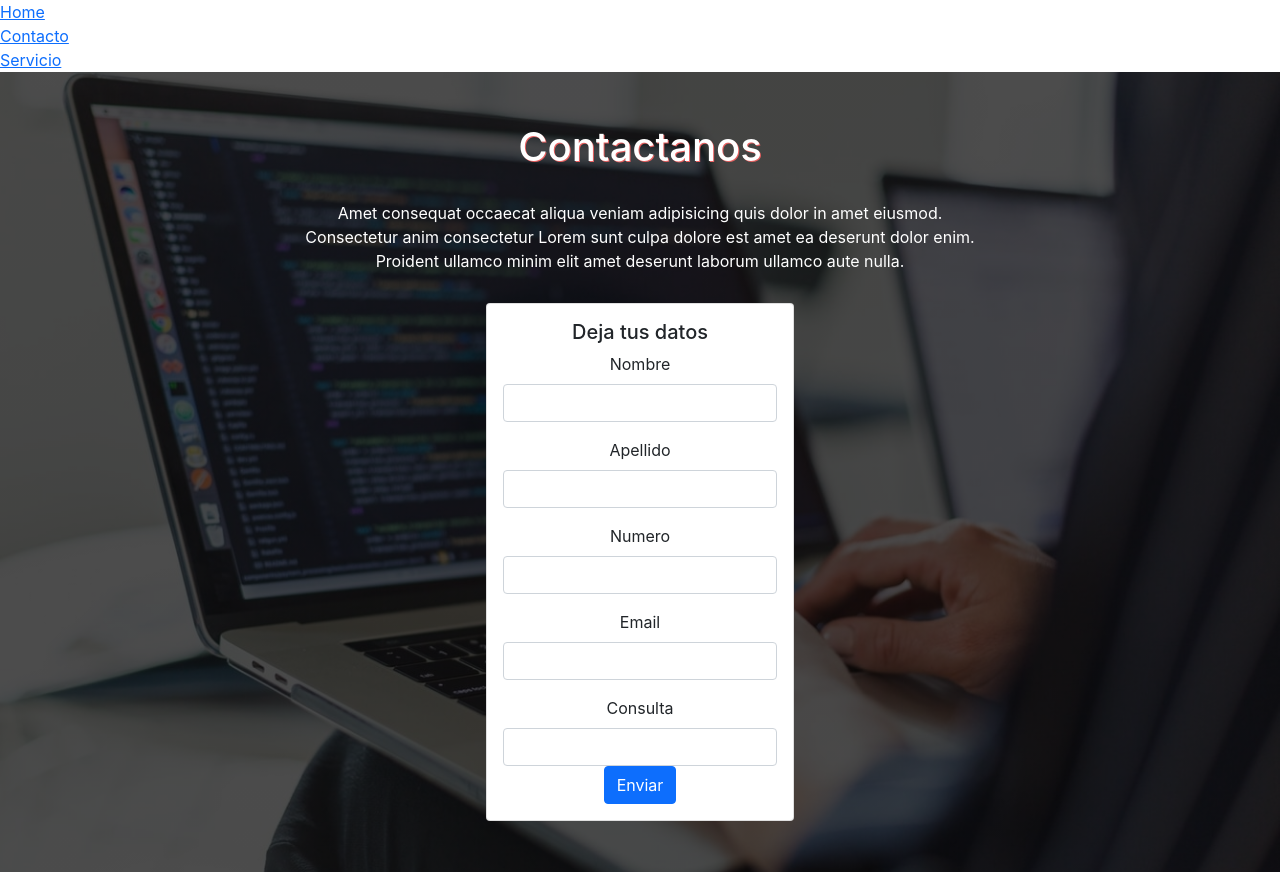
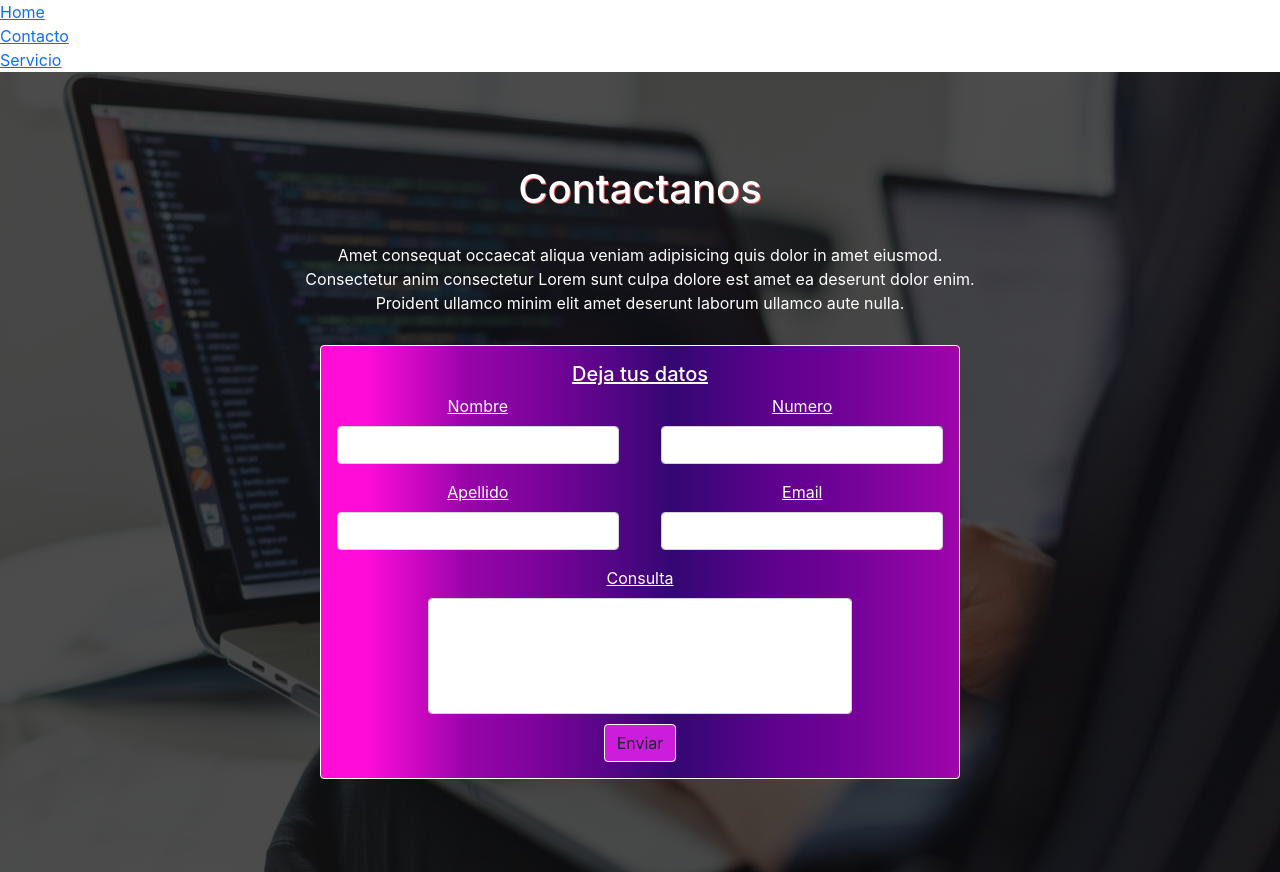
Before and after one commit to Nadim18-lab/Cositas, a React (Create React App) app: page /contact in a window 1280 px wide. Built offline with nearby package versions, Linux system fonts and the light colour scheme.

Commit message:
arreglo de clases en scss contact

```diff
--- a/src/Components/Contact-Component/Contact.js
+++ b/src/Components/Contact-Component/Contact.js
@@ -1,13 +1,12 @@
 import React, { Component } from "react";
 import { PropTypes } from "prop-types";
 import ContactSCSS from "./Contact.module.scss";
-
 
 class Contact extends Component {
   render() {
     return (
       <div>
-        <div className={[ContactSCSS.header].join(" ")}>
+        <div className={ContactSCSS.header}>
           <h1>Contactanos</h1>
           <p>
             Amet consequat occaecat aliqua veniam adipisicing quis dolor in amet
@@ -17,71 +16,91 @@ class Contact extends Component {
             <br /> Proident ullamco minim elit amet deserunt laborum ullamco
             aute nulla.
           </p>
-          <div className="card">
+          <div className={`${ContactSCSS.myCard} card`}>
             <div className="card-body">
-              <h5 className="card-title label">Deja tus datos</h5>
+              <h5 className={`${ContactSCSS.label} card-title`}>
+                Deja tus datos
+              </h5>
               <form>
-                <div className="float-left">
+                <div className={ContactSCSS.floatLeft}>
                   <div className="mb-3">
-                    <label for="exampleInputEmail1  " className="label form-label">
+                    <label
+                      for="exampleInputEmail1  "
+                      className={`${ContactSCSS.label} form-label`}
+                    >
                       Nombre
                     </label>
                     <input
                       type="text"
-                      className="input-style form-control"
+                      className={`${ContactSCSS.inputStyle} form-control`}
                       id="exampleInputEmail1"
                       aria-describedby="emailHelp"
                     ></input>
                   </div>
                   <div className="mb-3">
-                    <label for="exampleInputEmail1  " className="label form-label">
+                    <label
+                      for="exampleInputEmail1  "
+                      className={`${ContactSCSS.label} form-label`}
+                    >
                       Apellido
                     </label>
                     <input
                       type="text"
-                      className="input-style form-control"
+                      className={`${ContactSCSS.inputStyle} form-control`}
                       id="exampleInputEmail1"
                       aria-describedby="emailHelp"
                     ></input>
                   </div>
                 </div>
-                <div className="float-right">
+                <div className={ContactSCSS.floatRight}>
                   <div className="mb-3">
-                    <label for="exampleInputEmail1  " className="label form-label">
+                    <label
+                      for="exampleInputEmail1  "
+                      className={`${ContactSCSS.label} form-label`}
+                    >
                       Numero
                     </label>
                     <input
                       type="text"
-                      className="input-style form-control"
+                      className={`${ContactSCSS.inputStyle} form-control`}
                       id="exampleInputEmail1"
                       aria-describedby="emailHelp"
                     ></input>
                   </div>
                   <div className="mb-3">
-                    <label for="exampleInputEmail1  " className="label form-label">
+                    <label
+                      for="exampleInputEmail1  "
+                      className={`${ContactSCSS.label} form-label`}
+                    >
                       Email
                     </label>
                     <input
                       type="email"
-                      className="input-style form-control"
+                      className={`${ContactSCSS.inputStyle} form-control`}
                       id="exampleInputEmail1"
                       aria-describedby="emailHelp"
                     ></input>
                   </div>
                 </div>
-                <div className="question-container">
+                <div className={ContactSCSS.questionContainer}>
                   <div>
-                    <label for="exampleInputEmail1  " className="label form-label">
+                    <label
+                      for="exampleInputEmail1  "
+                      className={`${ContactSCSS.label} form-label`}
+                    >
                       Consulta
                     </label>
                     <input
                       type="text"
-                      className="form-control question-input"
+                      className={`${ContactSCSS.questionInput} form-control`}
                       id="exampleInputEmail1"
                       aria-describedby="emailHelp"
                     ></input>
                   </div>
-                  <button type="submit" className="submit-btn btn btn-primary">
+                  <button
+                    type="submit"
+                    className={`${ContactSCSS.submitBtn} btn`}
+                  >
                     Enviar
                   </button>
                 </div>
--- a/src/Components/Contact-Component/Contact.module.scss
+++ b/src/Components/Contact-Component/Contact.module.scss
@@ -1,4 +1,4 @@
-.card {
+.myCard {
   width: 50% !important;
   text-align: center;
   border-color: white;
@@ -36,34 +36,30 @@
     color: white;
   }
 }
-.float-left {
+.floatLeft {
   float: left;
 }
-.float-right {
+.floatRight {
   float: right;
 }
 .label {
   color: white;
   text-decoration: underline;
 }
-.question-container {
+.questionContainer {
   display: inline-block;
   width: 70%;
 }
-.submit-btn {
+.submitBtn {
   margin-top: 10px;
   background-color: #cd1ddc;
   border-color: white;
 }
-.question-input {
+.questionInput {
   height: 9vw;
 }
 @media (min-width: 768px) {
-  .input-style {
+  .inputStyle {
     width: 22vw;
   }
 }
-
-.text{
-  font-size: 8rem !important;
-}
```
